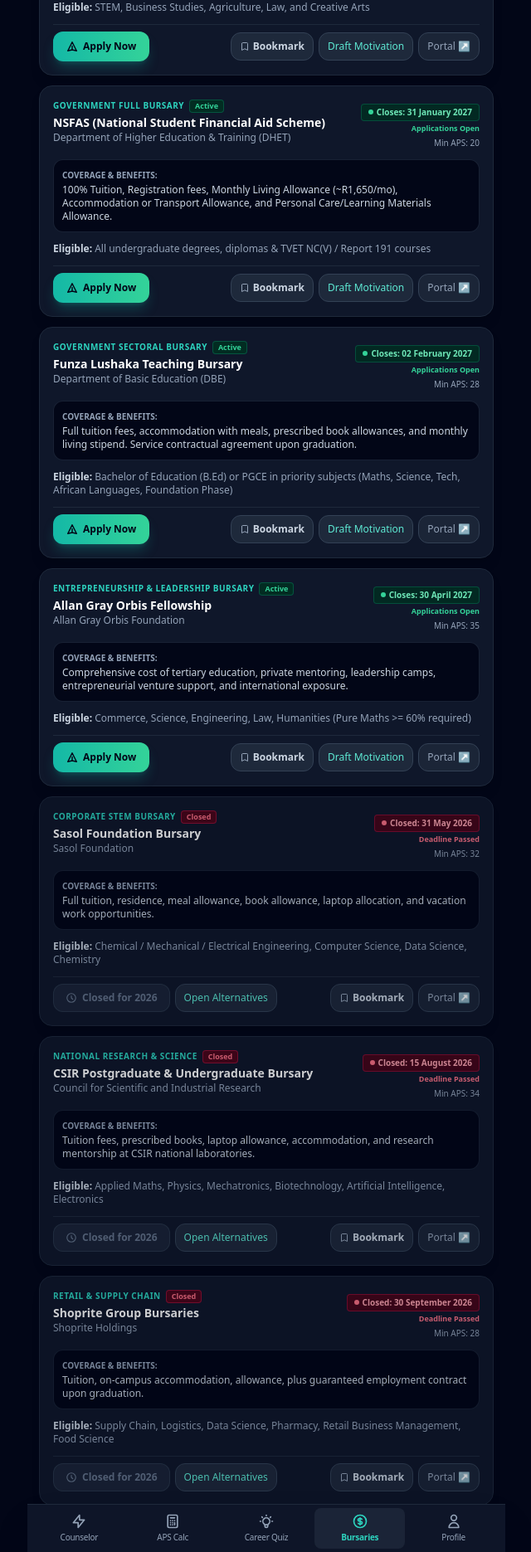
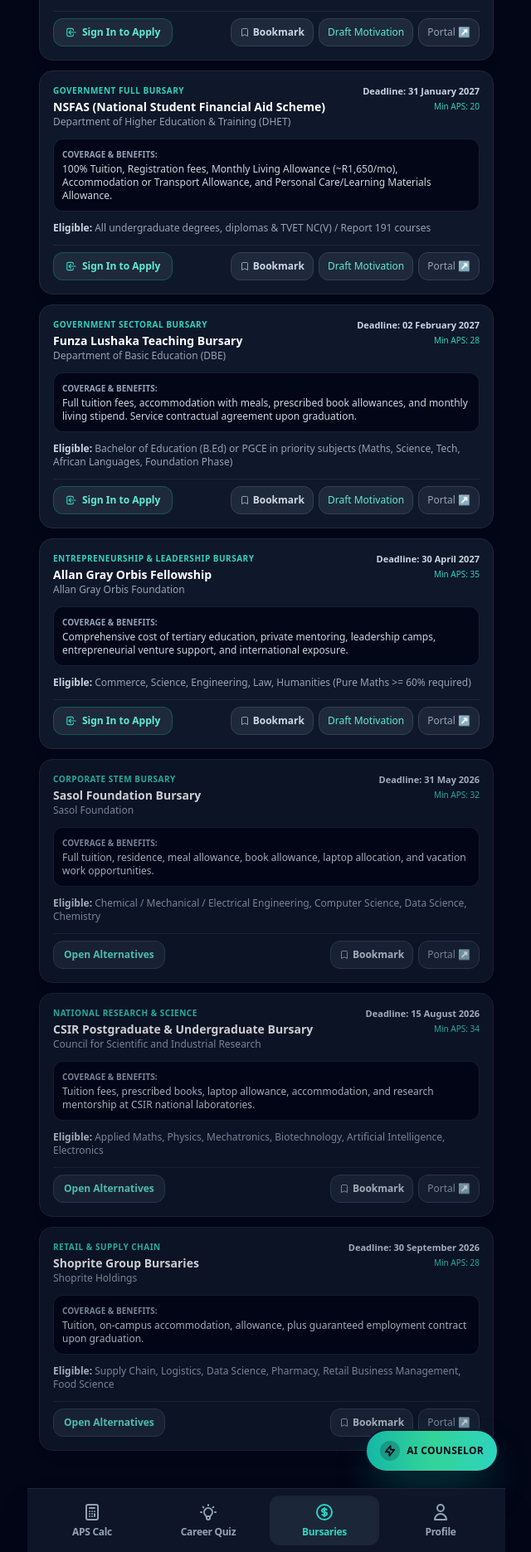
Before and after one commit to ipfiny/Pfunzobridge, a Django app: page /bursaries/ in a window 1280 px wide. Shown: the part 729-2600 px from the top of the page at 83% size, without its empty margins (319-959 px from the left). Run offline with Django 4.2, Linux system fonts and the light colour scheme; data comes from the database, SQL or seed files in the repository; data that the repository does not hold is empty; some libraries are stand-ins or nearby versions.

Commit message:
Move AI Counselor to FAB, expand bottom nav accessibility, restrict applications to logged-in users, and clean up hackathon references and status badges

```diff
--- a/agents/templates/agents/base.html
+++ b/agents/templates/agents/base.html
@@ -20,7 +20,7 @@
             theme: {
                 extend: {
                     colors: {
-                        fnb: {
+                        brand: {
                             teal: '#008479',
                             dark: '#005f57',
                             amber: '#f59e0b',
@@ -111,7 +111,7 @@
     </header>
 
     <!-- Main Content Area with Bottom Clearance for Fixed Navigation -->
-    <main class="flex-1 overflow-y-auto px-3.5 pt-3 pb-24 max-w-xl mx-auto w-full">
+    <main class="flex-1 overflow-y-auto px-3.5 pt-3 pb-32 max-w-xl mx-auto w-full">
         <!-- Django Notification Messages -->
         {% if messages %}
         <div class="space-y-2 mb-3">
@@ -127,51 +127,59 @@
         {% endif %}
         {% block content %}{% endblock %}
         <!-- Safe bottom clearance spacer so fixed bottom bar never overlaps content -->
-        <div class="h-24 w-full shrink-0" aria-hidden="true"></div>
+        <div class="h-28 w-full shrink-0" aria-hidden="true"></div>
     </main>
 
-    <!-- Fixed Mobile Bottom Navigation Bar -->
-    <nav class="fixed bottom-0 left-0 right-0 z-40 border-t border-slate-800 bg-slate-900/95 backdrop-blur-md px-2 py-1 shadow-2xl max-w-xl mx-auto">
-        <div class="grid grid-cols-5 gap-1">
+    <!-- Floating Action Button (FAB) for AI Counselor -->
+    {% if active_tab != 'agents' %}
+    <div class="fixed bottom-24 right-4 sm:right-[max(1rem,calc(50%-17.5rem))] z-40">
+        <a href="{% url 'mobile_dashboard' %}"
+           class="group flex items-center space-x-2 py-3 px-4 rounded-full bg-gradient-to-r from-teal-500 via-emerald-400 to-teal-400 text-slate-950 font-black text-xs shadow-2xl shadow-teal-500/40 hover:shadow-teal-400/50 hover:scale-105 active:scale-95 transition-all duration-200 border-2 border-slate-900 tap-scale"
+           title="Open AI Counselor">
+            <div class="w-6 h-6 rounded-full bg-slate-950/20 flex items-center justify-center">
+                <svg class="w-4 h-4 text-slate-950" fill="none" stroke="currentColor" viewBox="0 0 24 24">
+                    <path stroke-linecap="round" stroke-linejoin="round" stroke-width="2.5" d="M13 10V3L4 14h7v7l9-11h-7z"/>
+                </svg>
+            </div>
+            <span class="tracking-wide uppercase font-black text-xs">AI Counselor</span>
+        </a>
+    </div>
+    {% endif %}
 
-            <!-- Tab 1: AI Agent Counselor -->
-            <a href="{% url 'mobile_dashboard' %}" class="flex flex-col items-center justify-center py-1.5 rounded-lg tap-scale {% if active_tab == 'agents' %}text-teal-400 bg-slate-800/80 font-semibold{% else %}text-slate-400 hover:text-slate-200{% endif %}">
-                <svg class="w-5 h-5 mb-0.5" fill="none" stroke="currentColor" viewBox="0 0 24 24">
-                    <path stroke-linecap="round" stroke-linejoin="round" stroke-width="2" d="M13 10V3L4 14h7v7l9-11h-7z"/>
+    <!-- Fixed Mobile Bottom Navigation Bar (High Accessibility) -->
+    <nav class="fixed bottom-0 left-0 right-0 z-40 border-t border-slate-800/90 bg-slate-900/95 backdrop-blur-md px-3 py-2 shadow-2xl max-w-xl mx-auto">
+        <div class="grid grid-cols-4 gap-2">
+
+            <!-- Tab 1: APS Calculator -->
+            <a href="{% url 'aps_calculator' %}" class="flex flex-col items-center justify-center py-2 px-1 rounded-xl min-h-[52px] tap-scale transition-colors {% if active_tab == 'aps' %}text-teal-400 bg-slate-800/90 font-bold shadow-inner{% else %}text-slate-400 hover:text-slate-200{% endif %}">
+                <svg class="w-6 h-6 mb-1 shrink-0" fill="none" stroke="currentColor" viewBox="0 0 24 24">
+                    <path stroke-linecap="round" stroke-linejoin="round" stroke-width="2" d="M9 7h6m0 10v-3m-3 3h.01M9 17h.01M9 14h.01M12 14h.01M15 11h.01M12 11h.01M9 11h.01M7 21h10a2 2 0 002-2V5a2 2 0 00-2-2H7a2 2 0 00-2 2v14a2 2 0 002 2z"/>
                 </svg>
-                <span class="text-[10px] tracking-tight">Counselor</span>
+                <span class="text-xs font-semibold tracking-tight">APS Calc</span>
             </a>
 
-            <!-- Tab 2: APS Calculator -->
-            <a href="{% url 'aps_calculator' %}" class="flex flex-col items-center justify-center py-1.5 rounded-lg tap-scale {% if active_tab == 'aps' %}text-teal-400 bg-slate-800/80 font-semibold{% else %}text-slate-400 hover:text-slate-200{% endif %}">
-                <svg class="w-5 h-5 mb-0.5" fill="none" stroke="currentColor" viewBox="0 0 24 24">
-                    <path stroke-linecap="round" stroke-linejoin="round" stroke-width="2" d="M9 7h6m0 10v-3m-3 3h.01M9 17h.01M9 14h.01M12 14h.01M15 11h.01M12 11h.01M9 11h.01M7 21h10a2 2 0 002-2V5a2 2 0 00-2-2H7a2 2 0 00-2 2v14a2 2 0 002 2z"/>
+            <!-- Tab 2: Career Quiz -->
+            <a href="{% url 'career_quiz' %}" class="flex flex-col items-center justify-center py-2 px-1 rounded-xl min-h-[52px] tap-scale transition-colors {% if active_tab == 'quiz' %}text-teal-400 bg-slate-800/90 font-bold shadow-inner{% else %}text-slate-400 hover:text-slate-200{% endif %}">
+                <svg class="w-6 h-6 mb-1 shrink-0" fill="none" stroke="currentColor" viewBox="0 0 24 24">
+                    <path stroke-linecap="round" stroke-linejoin="round" stroke-width="2" d="M9.663 17h4.673M12 3v1m6.364 1.636l-.707.707M21 12h-1M4 12H3m3.343-5.657l-.707-.707m2.828 9.9a5 5 0 117.072 0l-.548.547A3.374 3.374 0 0014 18.469V19a2 2 0 11-4 0v-.531c0-.895-.356-1.754-.988-2.386l-.548-.547z"/>
                 </svg>
-                <span class="text-[10px] tracking-tight">APS Calc</span>
+                <span class="text-xs font-semibold tracking-tight">Career Quiz</span>
             </a>
 
-            <!-- Tab 3: Career Quiz -->
-            <a href="{% url 'career_quiz' %}" class="flex flex-col items-center justify-center py-1.5 rounded-lg tap-scale {% if active_tab == 'quiz' %}text-teal-400 bg-slate-800/80 font-semibold{% else %}text-slate-400 hover:text-slate-200{% endif %}">
-                <svg class="w-5 h-5 mb-0.5" fill="none" stroke="currentColor" viewBox="0 0 24 24">
-                    <path stroke-linecap="round" stroke-linejoin="round" stroke-width="2" d="M9.663 17h4.673M12 3v1m6.364 1.636l-.707.707M21 12h-1M4 12H3m3.343-5.657l-.707-.707m2.828 9.9a5 5 0 117.072 0l-.548.547A3.374 3.374 0 0014 18.469V19a2 2 0 11-4 0v-.531c0-.895-.356-1.754-.988-2.386l-.548-.547z"/>
+            <!-- Tab 3: Bursaries & NSFAS -->
+            <a href="{% url 'bursaries_index' %}" class="flex flex-col items-center justify-center py-2 px-1 rounded-xl min-h-[52px] tap-scale transition-colors {% if active_tab == 'bursaries' %}text-teal-400 bg-slate-800/90 font-bold shadow-inner{% else %}text-slate-400 hover:text-slate-200{% endif %}">
+                <svg class="w-6 h-6 mb-1 shrink-0" fill="none" stroke="currentColor" viewBox="0 0 24 24">
+                    <path stroke-linecap="round" stroke-linejoin="round" stroke-width="2" d="M12 8c-1.657 0-3 .895-3 2s1.343 2 3 2 3 .895 3 2-1.343 2-3 2m0-8c1.11 0 2.08.402 2.599 1M12 8V7m0 1v8m0 0v1m0-1c-1.11 0-2.08-.402-2.599-1M21 12a9 9 0 11-18 0 9 9 0 0118 0z"/>
                 </svg>
-                <span class="text-[10px] tracking-tight">Career Quiz</span>
+                <span class="text-xs font-semibold tracking-tight">Bursaries</span>
             </a>
 
-            <!-- Tab 4: Bursaries & NSFAS -->
-            <a href="{% url 'bursaries_index' %}" class="flex flex-col items-center justify-center py-1.5 rounded-lg tap-scale {% if active_tab == 'bursaries' %}text-teal-400 bg-slate-800/80 font-semibold{% else %}text-slate-400 hover:text-slate-200{% endif %}">
-                <svg class="w-5 h-5 mb-0.5" fill="none" stroke="currentColor" viewBox="0 0 24 24">
-                    <path stroke-linecap="round" stroke-linejoin="round" stroke-width="2" d="M12 8c-1.657 0-3 .895-3 2s1.343 2 3 2 3 .895 3 2-1.343 2-3 2m0-8c1.11 0 2.08.402 2.599 1M12 8V7m0 1v8m0 0v1m0-1c-1.11 0-2.08-.402-2.599-1M21 12a9 9 0 11-18 0 9 9 0 0118 0z"/>
-                </svg>
-                <span class="text-[10px] tracking-tight">Bursaries</span>
-            </a>
-
-            <!-- Tab 5: Profile & Readiness -->
-            <a href="{% url 'student_profile' %}" class="flex flex-col items-center justify-center py-1.5 rounded-lg tap-scale {% if active_tab == 'profile' %}text-teal-400 bg-slate-800/80 font-semibold{% else %}text-slate-400 hover:text-slate-200{% endif %}">
-                <svg class="w-5 h-5 mb-0.5" fill="none" stroke="currentColor" viewBox="0 0 24 24">
+            <!-- Tab 4: Profile & Readiness -->
+            <a href="{% url 'student_profile' %}" class="flex flex-col items-center justify-center py-2 px-1 rounded-xl min-h-[52px] tap-scale transition-colors {% if active_tab == 'profile' %}text-teal-400 bg-slate-800/90 font-bold shadow-inner{% else %}text-slate-400 hover:text-slate-200{% endif %}">
+                <svg class="w-6 h-6 mb-1 shrink-0" fill="none" stroke="currentColor" viewBox="0 0 24 24">
                     <path stroke-linecap="round" stroke-linejoin="round" stroke-width="2" d="M16 7a4 4 0 11-8 0 4 4 0 018 0zM12 14a7 7 0 00-7 7h14a7 7 0 00-7-7z"/>
                 </svg>
-                <span class="text-[10px] tracking-tight">Profile</span>
+                <span class="text-xs font-semibold tracking-tight">Profile</span>
             </a>
 
         </div>
--- a/agents/templates/agents/bursaries.html
+++ b/agents/templates/agents/bursaries.html
@@ -53,10 +53,6 @@
                             <svg class="w-2.5 h-2.5 text-emerald-400" fill="none" stroke="currentColor" viewBox="0 0 24 24"><path stroke-linecap="round" stroke-linejoin="round" stroke-width="3" d="M5 13l4 4L19 7"/></svg>
                             <span>Submitted</span>
                         </span>
-                        {% elif is_exp %}
-                        <span class="text-[9px] bg-rose-950 text-rose-400 font-bold px-1.5 py-0.2 rounded border border-rose-800/80">Closed</span>
-                        {% else %}
-                        <span class="text-[9px] bg-emerald-950 text-emerald-400 font-bold px-1.5 py-0.2 rounded border border-emerald-800/80">Active</span>
                         {% endif %}
                     </div>
                     <h3 class="text-sm font-bold text-white mt-0.5">{{ b.name }}</h3>
@@ -69,20 +65,12 @@
                         <span>In Review</span>
                     </span>
                     <span class="text-[9px] text-emerald-400 font-semibold mt-0.5 block">Application Logged</span>
-                    {% elif is_exp %}
-                    <span class="text-[10px] font-bold text-rose-300 bg-rose-950/90 px-2 py-0.5 rounded border border-rose-800/70 inline-flex items-center space-x-1">
-                        <span class="w-1.5 h-1.5 rounded-full bg-rose-400"></span>
-                        <span>Closed: {{ b.deadline_text }}</span>
+                    {% else %}
+                    <span class="text-[11px] font-semibold text-slate-300 block">
+                        Deadline: {{ b.deadline_text }}
                     </span>
-                    <span class="text-[9px] text-rose-400 font-semibold mt-0.5 block">Deadline Passed</span>
-                    {% else %}
-                    <span class="text-[10px] font-bold text-emerald-300 bg-emerald-950/90 px-2 py-0.5 rounded border border-emerald-800/70 inline-flex items-center space-x-1">
-                        <span class="w-1.5 h-1.5 rounded-full bg-emerald-400"></span>
-                        <span>Closes: {{ b.deadline_text }}</span>
-                    </span>
-                    <span class="text-[9px] text-emerald-400 font-semibold mt-0.5 block">Applications Open</span>
                     {% endif %}
-                    <span class="text-[10px] text-slate-400 mt-1 block">Min APS: {{ b.minimum_aps }}</span>
+                    <span class="text-[10px] text-teal-400 font-medium mt-0.5 block">Min APS: {{ b.minimum_aps }}</span>
                 </div>
             </div>
 
@@ -107,25 +95,26 @@
                     <span>Application Submitted</span>
                 </span>
                 {% elif is_exp %}
-                <!-- Disabled when expired -->
-                <div class="flex items-center space-x-1.5">
-                    <button type="button" disabled
-                        class="px-3.5 py-2 rounded-xl bg-slate-800/80 text-slate-500 text-xs font-bold border border-slate-700/60 cursor-not-allowed flex items-center space-x-1.5"
-                        title="Applications for this funding scheme closed on {{ b.deadline_text }}">
-                        <svg class="w-3.5 h-3.5 text-slate-500" fill="none" stroke="currentColor" viewBox="0 0 24 24"><path stroke-linecap="round" stroke-linejoin="round" stroke-width="2" d="M12 8v4l3 3m6-3a9 9 0 11-18 0 9 9 0 0118 0z"/></svg>
-                        <span>Closed for 2026</span>
-                    </button>
-                    <button type="button" onclick="askAiAboutAlternatives('{{ b.name|escapejs }}')" class="px-2.5 py-2 rounded-xl bg-slate-800 hover:bg-slate-700 text-teal-300 text-xs border border-slate-700 tap-scale">
+                <!-- Alternatives when expired -->
+                <button type="button" onclick="askAiAboutAlternatives('{{ b.name|escapejs }}')" class="px-3 py-2 rounded-xl bg-slate-800 hover:bg-slate-700 text-teal-300 text-xs font-semibold border border-slate-700 tap-scale">
                     Open Alternatives
                 </button>
-                </div>
                 {% else %}
-                <!-- Enabled for active bursaries -->
+                <!-- Enabled for active bursaries (Login Required) -->
+                    {% if user.is_authenticated %}
                     <button type="button" onclick="openApplicationModal({{ b.id }}, '{{ b.name|escapejs }}', '{{ b.provider|escapejs }}', {{ b.minimum_aps }})"
-                    class="px-4 py-2.5 rounded-xl bg-gradient-to-r from-teal-500 to-emerald-400 hover:from-teal-400 hover:to-emerald-300 text-slate-950 text-xs font-black shadow-lg shadow-teal-500/25 tap-scale flex items-center space-x-1.5">
+                        class="px-4 py-2.5 rounded-xl bg-gradient-to-r from-teal-500 to-emerald-400 hover:from-teal-400 hover:to-emerald-300 text-slate-950 text-xs font-black shadow-lg shadow-teal-500/25 tap-scale flex items-center space-x-1.5 cursor-pointer">
                         <svg class="w-3.5 h-3.5 text-slate-950" fill="none" stroke="currentColor" viewBox="0 0 24 24"><path stroke-linecap="round" stroke-linejoin="round" stroke-width="2.5" d="M12 19l9 2-9-18-9 18 9-2zm0 0v-8"/></svg>
                         <span>Apply Now</span>
                     </button>
+                    {% else %}
+                    <a href="{% url 'login' %}?next={% url 'bursaries_index' %}"
+                        class="px-3.5 py-2 rounded-xl bg-slate-800 hover:bg-slate-700 text-teal-300 text-xs font-bold border border-teal-700/60 tap-scale flex items-center space-x-1.5"
+                        title="Sign in to apply">
+                        <svg class="w-3.5 h-3.5 text-teal-400" fill="none" stroke="currentColor" viewBox="0 0 24 24"><path stroke-linecap="round" stroke-linejoin="round" stroke-width="2" d="M11 16l-4-4m0 0l4-4m-4 4h14m-5 4v1a3 3 0 01-3 3H6a3 3 0 01-3-3V7a3 3 0 013-3h7a3 3 0 013 3v1"/></svg>
+                        <span>Sign In to Apply</span>
+                    </a>
+                    {% endif %}
                 {% endif %}
 
                 <div class="flex items-center space-x-1.5">
--- a/agents/templates/agents/profile.html
+++ b/agents/templates/agents/profile.html
@@ -211,10 +211,10 @@
         {% endif %}
     </div>
 
-    <!-- About PfunzoBridge & Hackathon -->
+    <!-- About PfunzoBridge -->
     <div class="p-4 rounded-2xl bg-slate-900/60 border border-slate-800/80 text-[11px] text-slate-400 space-y-1">
         <p class="font-bold text-slate-300">About PfunzoBridge</p>
-        <p>Built for the <strong>FNB AOTY Hackathon 2026</strong> by <strong>Ipfi Nyamande</strong>.</p>
+        <p>Built for South African High School Learners by <strong>Ipfi Nyamande</strong>.</p>
         <p>Designed as a free, low-data mobile web application bridging ambition and opportunity for South African youth.</p>
     </div>
 
--- a/agents/views.py
+++ b/agents/views.py
@@ -44,17 +44,17 @@ def get_or_create_session(request):
     return session_id
 
 def seed_demo_profile(session_id, username):
-    """Initializes rich demo data for hackathon judges and evaluators."""
+    """Initializes rich demo data for evaluators."""
     profile, _ = StudentProfile.objects.get_or_create(session_id=session_id)
     if username == 'judge':
         profile.full_name = 'Judge Evaluator'
         profile.grade = '12'
         profile.province = 'Gauteng'
-        profile.school_name = 'FNB AOTY Hackathon Evaluation Center'
+        profile.school_name = 'National Education Evaluation Center'
         profile.calculated_aps = 38
         profile.id_number = '0601015082088'
         profile.phone = '082 999 8888'
-        profile.email = 'judge@fnbaoty.co.za'
+        profile.email = 'judge@pfunzobridge.co.za'
         profile.save()
     elif username == 'student':
         profile.full_name = 'Ipfi Nyamande'
@@ -333,6 +333,12 @@ def track_bursary_api(request):
 @csrf_exempt
 def submit_application_api(request):
     """Direct in-app application submission for bursaries and university qualifications."""
+    if not request.user.is_authenticated:
+        return JsonResponse({
+            'success': False,
+            'error': 'Please log in or register before submitting an official application.'
+        }, status=401)
+
     if request.method == "POST":
         try:
             data = json.loads(request.body.decode('utf-8'))
@@ -471,11 +477,11 @@ def login_view(request):
     if request.method == 'POST':
         action = request.POST.get('action')
 
-        # One-Tap Demo Logins for Hackathon Evaluators
+        # Demo Logins for Evaluators
         if action == 'demo_judge':
             user, _ = User.objects.get_or_create(
                 username='judge',
-                defaults={'first_name': 'Judge', 'last_name': 'Evaluator', 'email': 'judge@fnbaoty.co.za'}
+                defaults={'first_name': 'Judge', 'last_name': 'Evaluator', 'email': 'judge@pfunzobridge.co.za'}
             )
             login(request, user)
             seed_demo_profile(f"user_{user.id}", 'judge')
--- a/run.py
+++ b/run.py
@@ -20,8 +20,8 @@ for pkg in USER_PACKAGES:
 
 def main():
     print("=" * 65)
-    print("  🇿🇦 PfunzoBridge - Access to Higher Education Platform")
-    print("  FNB AOTY Hackathon 2026 | Project: Ipfi Nyamande")
+    print("  PfunzoBridge - Access to Higher Education Platform")
+    print("  Developer & Project Lead: Ipfi Nyamande")
     print("=" * 65)
     print("Starting Django server at http://127.0.0.1:8000 ...")
     print("For mobile testing on same Wi-Fi: http://0.0.0.0:8000")
```
Also changed, not shown: agents/tests.py (+10 -0 lines), README.md, 1 other file. Lines whose indentation alone changed are shown as unchanged.
